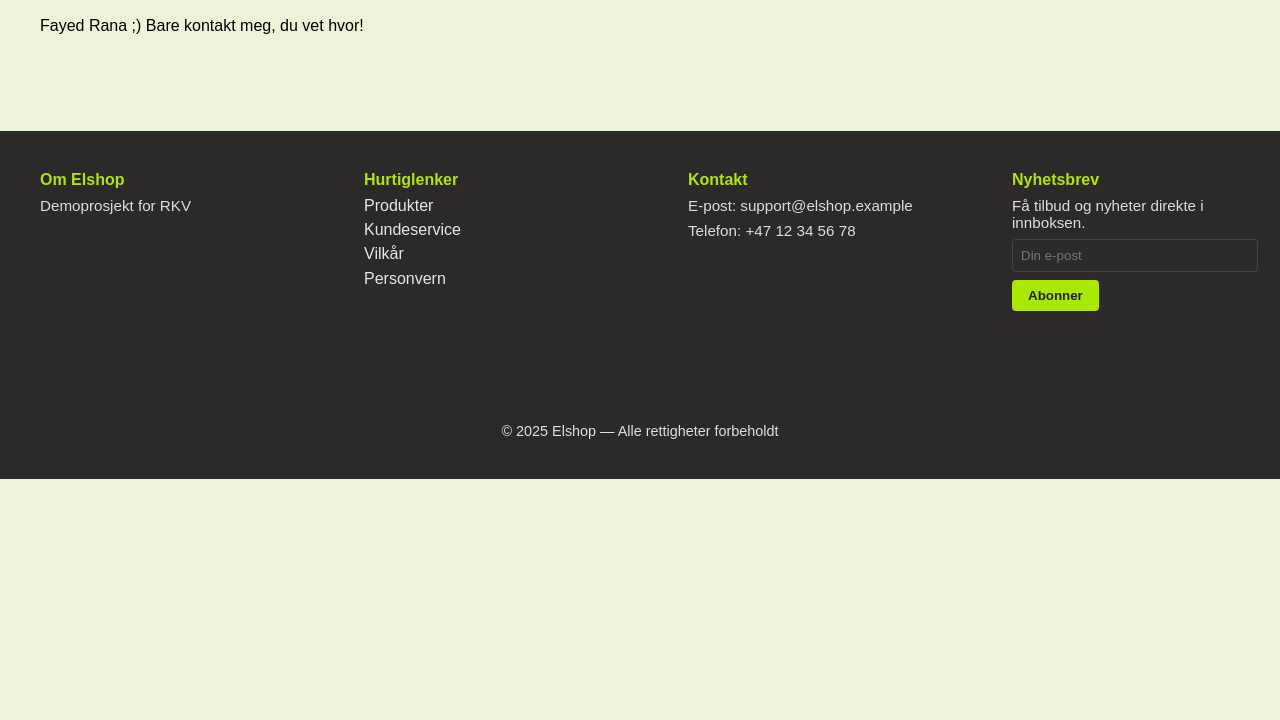
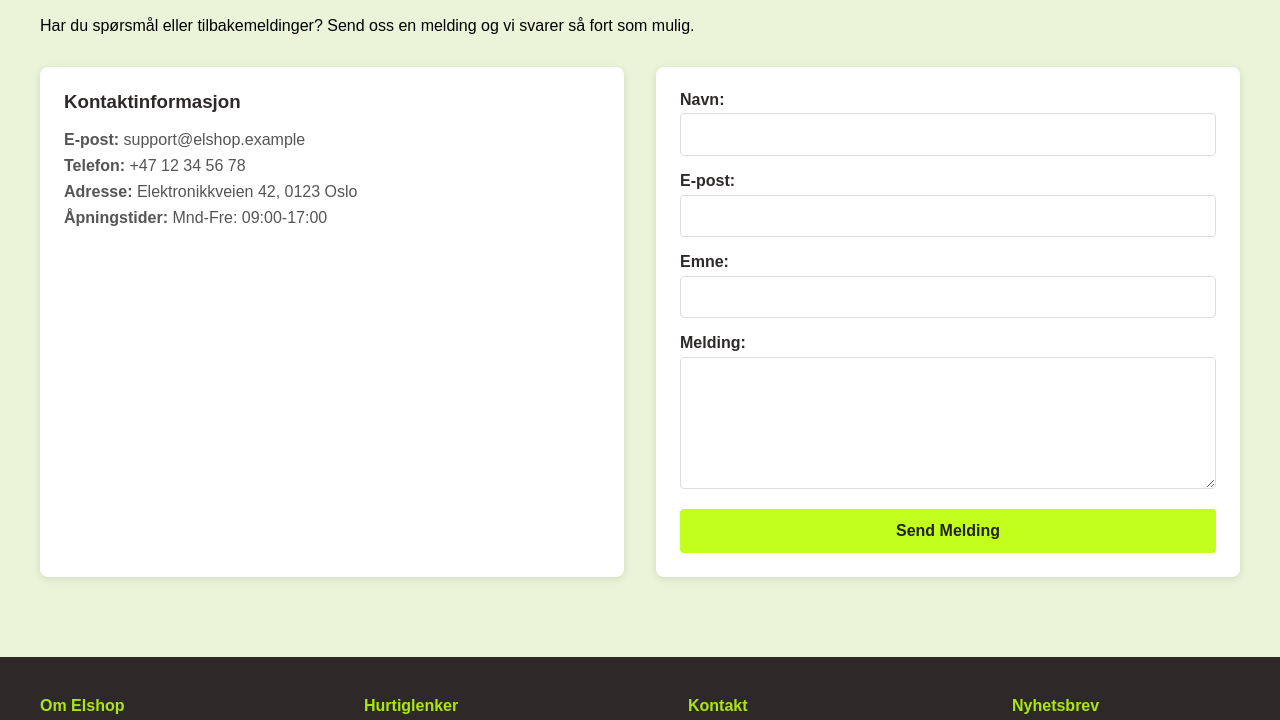
Before and after one commit to FayedRCS/electronics-webshop, a plain HTML site: page frontend/contact.html in a window 1280 px wide. Shown: the part 219-939 px from the top of the page. Before the commit the page ends 800 px from the top, so only its background shows below. Drawn offline with Linux system fonts and the light colour scheme.

Commit message:
updated contacts.html page with boilerplate

```diff
--- a/frontend/contact.html
+++ b/frontend/contact.html
@@ -21,8 +21,38 @@
     </nav>
 
     <div class="container">
-        <h2>Kontaktinformasjon:</h2>
-        <p>Fayed Rana ;) Bare kontakt meg, du vet hvor!</p>
+        <h2>Kontakt Oss</h2>
+        <p>Har du spørsmål eller tilbakemeldinger? Send oss en melding og vi svarer så fort som mulig.</p>
+
+        <div class="contact-section">
+            <div class="contact-info">
+                <h3>Kontaktinformasjon</h3>
+                <p><strong>E-post:</strong> support@elshop.example</p>
+                <p><strong>Telefon:</strong> +47 12 34 56 78</p>
+                <p><strong>Adresse:</strong> Elektronikkveien 42, 0123 Oslo</p>
+                <p><strong>Åpningstider:</strong> Mnd-Fre: 09:00-17:00</p>
+            </div>
+
+            <form class="contact-form">
+                <div class="form-group">
+                    <label for="name">Navn:</label>
+                    <input type="text" id="name" name="name" required>
+                </div>
+                <div class="form-group">
+                    <label for="email">E-post:</label>
+                    <input type="email" id="email" name="email" required>
+                </div>
+                <div class="form-group">
+                    <label for="subject">Emne:</label>
+                    <input type="text" id="subject" name="subject" required>
+                </div>
+                <div class="form-group">
+                    <label for="message">Melding:</label>
+                    <textarea id="message" name="message" rows="6" required></textarea>
+                </div>
+                <button type="submit" class="contact-submit">Send Melding</button>
+            </form>
+        </div>
     </div>
 
 
--- a/frontend/script.js
+++ b/frontend/script.js
@@ -9,6 +9,8 @@ function addToCart(productName, price) {
     console.log(cart);
 }
 
+
+// Alle "Legg i handlekurv" buttons kaller addToCart-function
 document.addEventListener('DOMContentLoaded', function() {
     const buttons = document.querySelectorAll('.product-card button');
 
@@ -18,7 +20,7 @@ document.addEventListener('DOMContentLoaded', function() {
             const productName = productCard.querySelector('h3').textContent;
             const productPrice = productCard.querySelector('.price').textContent;
 
-            // Extract just the number from "Kr 5,-"
+            // RegEx tar kun tall fra pris, ingen andre symboler
             const price = parseInt(productPrice.match(/\d+/)[0]);
 
             addToCart(productName, price);
--- a/frontend/style.css
+++ b/frontend/style.css
@@ -370,3 +370,89 @@ body {
 }
 
 /* CSS for handlekurv */
+
+/* CSS for contact page */
+.contact-section {
+    display: grid;
+    grid-template-columns: 1fr 1fr;
+    gap: 2rem;
+    margin-top: 2rem;
+}
+
+.contact-info {
+    background: #fff;
+    padding: 1.5rem;
+    border-radius: 8px;
+    box-shadow: 0 2px 8px rgba(0,0,0,0.1);
+}
+
+.contact-info h3 {
+    color: #2e2929;
+    margin-top: 0;
+}
+
+.contact-info p {
+    margin: 0.5rem 0;
+    color: #555;
+}
+
+.contact-form {
+    background: #fff;
+    padding: 1.5rem;
+    border-radius: 8px;
+    box-shadow: 0 2px 8px rgba(0,0,0,0.1);
+}
+
+.contact-form .form-group {
+    margin-bottom: 1rem;
+}
+
+.contact-form label {
+    display: block;
+    margin-bottom: 0.3rem;
+    font-weight: bold;
+    color: #2e2929;
+}
+
+.contact-form input,
+.contact-form textarea {
+    width: 100%;
+    padding: 0.7rem;
+    border: 1px solid #ddd;
+    border-radius: 4px;
+    font-size: 1rem;
+    box-sizing: border-box;
+    font-family: inherit;
+}
+
+.contact-form input:focus,
+.contact-form textarea:focus {
+    outline: none;
+    border-color: #bbff00e2;
+    box-shadow: 0 0 4px rgba(187, 255, 0, 0.3);
+}
+
+.contact-submit {
+    width: 100%;
+    background: #bbff00e2;
+    color: #222;
+    border: none;
+    padding: 0.8rem;
+    border-radius: 4px;
+    cursor: pointer;
+    font-weight: bold;
+    font-size: 1rem;
+    transition: all 0.3s;
+}
+
+.contact-submit:hover {
+    background: #29e671;
+    transform: scale(1.02);
+}
+
+@media (max-width: 768px) {
+    .contact-section {
+        grid-template-columns: 1fr;
+    }
+}
+/* CSS for contact page */
```
